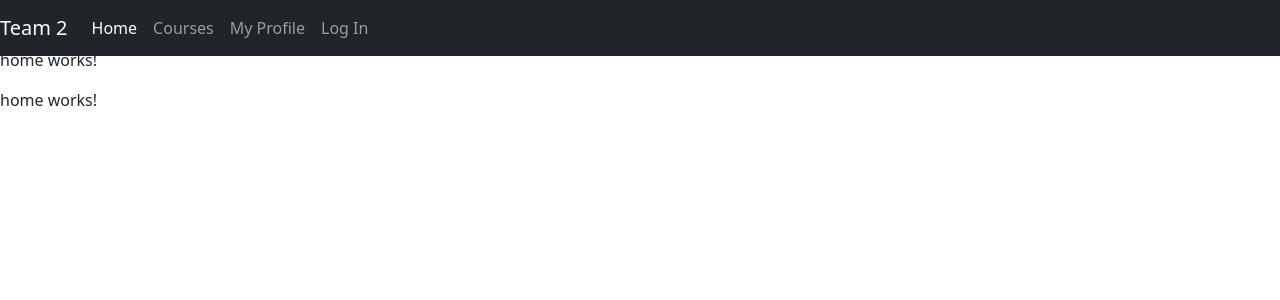
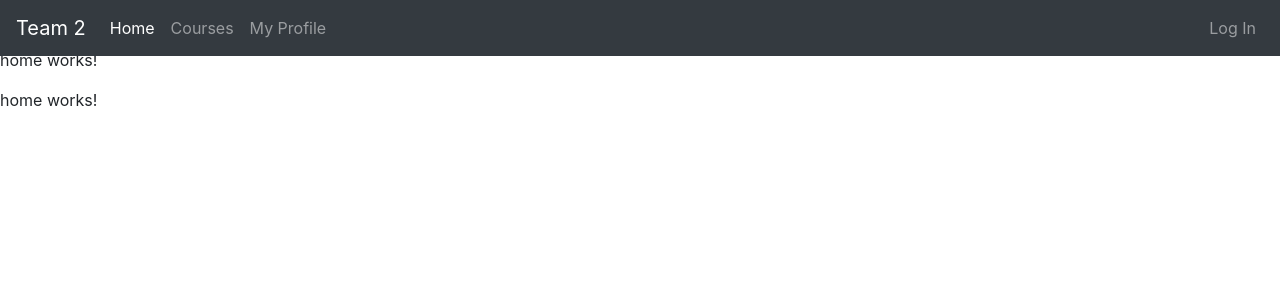
Before and after one commit to nathan1324/Angular_ELearning, an Angular app: page /home in a window 1280 px wide. Shown: the top 300 px of the page. Built offline with nearby package versions, Linux system fonts and the light colour scheme.

Commit message:
styles import changes

```diff
--- a/src/styles.scss
+++ b/src/styles.scss
@@ -1,3 +1,3 @@
 /* You can add global styles to this file, and also import other style files */
-@import '/node_modules/bootstrap/dist/dist/css/bootstrap.min.css';
-@import '/node_modules/font-awesome/css/font-awesome.min.css';
+@import "~bootstrap/dist/css/bootstrap.min.css";
+@import "~font-awesome/css/font-awesome.min.css";
```
